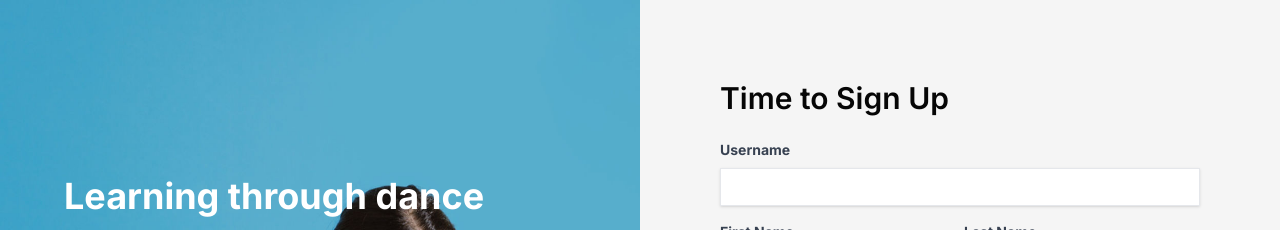
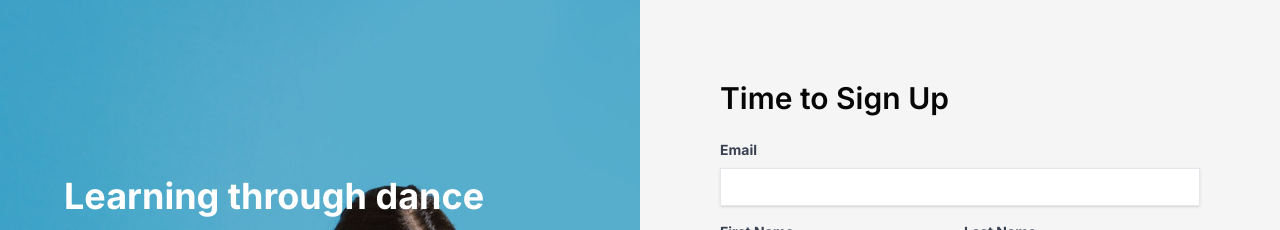
Before and after one commit to isaacuhkim/T4SG-BalletBooks, a Next.js app: page /register in a window 1280 px wide. Shown: the top 230 px of the page. Built offline with nearby package versions, Linux system fonts and the light colour scheme.

Commit message:
fixed naming mistake on sign up page

```diff
--- a/src/app/register/page.tsx
+++ b/src/app/register/page.tsx
@@ -1,5 +1,5 @@
 import React from 'react'
-import balletAndBooks from '../../../assets/balletAndBooks.jpg'
+import img from '../../../assets/balletAndBooks.jpg'
 import google from '../../../assets/google.png'
 import Link from 'next/link';
 
@@ -11,7 +11,7 @@ function RegisterScreen() {
                   <h1 className='text-4xl text-white font-bold my-4'>Learning through dance</h1>
                   <p className='text-xl text-white font-normal'>Striving to reduce the literacy gap through dance and reading </p>
               </div>
-              <img src={balletAndBooks.src} className='w-full h-full object-cover'/>
+              <img src={img.src} className='w-full h-full object-cover'/>
           </div>
 
           <div className='w-1/2 h-full bg-[#f5f5f5] flex flex-col p-20 justify-between items-center'>
@@ -22,9 +22,9 @@ function RegisterScreen() {
                     <h3 className='text-3xl font-semibold mb-2 text-[#060606]'>Time to Sign Up</h3>
                     <div className="mb-4 mt-4">
                         <label className="block text-gray-700 text-sm font-bold mb-2">
-                            Username
+                            Email
                         </label>
-                        <input className="shadow appearance-none border w-full py-2 px-3 text-gray-700 leading-tight focus:outline-none focus:shadow-outline" id="username" type="text"/>
+                        <input className="shadow appearance-none border w-full py-2 px-3 text-gray-700 leading-tight focus:outline-none focus:shadow-outline" id="email" type="text"/>
                     </div>
                     <div className='flex flex-row gap-2 justify-between' >
                         <div className="mb-4">
```
Also changed, not shown: assets/SignUpImg.jpeg (added), assets/signUpImg.jpg (added).
